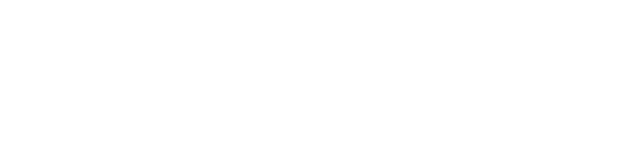
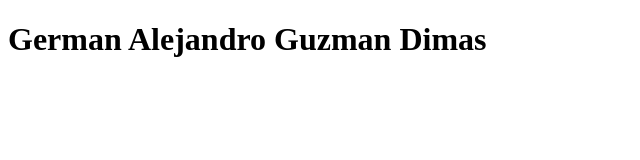
Before and after one commit to GermanAleGD/PRUBA_Seminario, a plain HTML site: page index.html in a window 1280 px wide. Shown: the whole page, without its empty margins (0-640 px from the left). Drawn offline with Linux system fonts and the light colour scheme.

Commit message:
Alo alo avanzando

```diff
--- a/index.html
+++ b/index.html
@@ -7,6 +7,6 @@
     <title>Document</title>
 </head>
 <body>
-
+    <h1>German Alejandro Guzman Dimas</h1>
 </body>
 </html>
```
